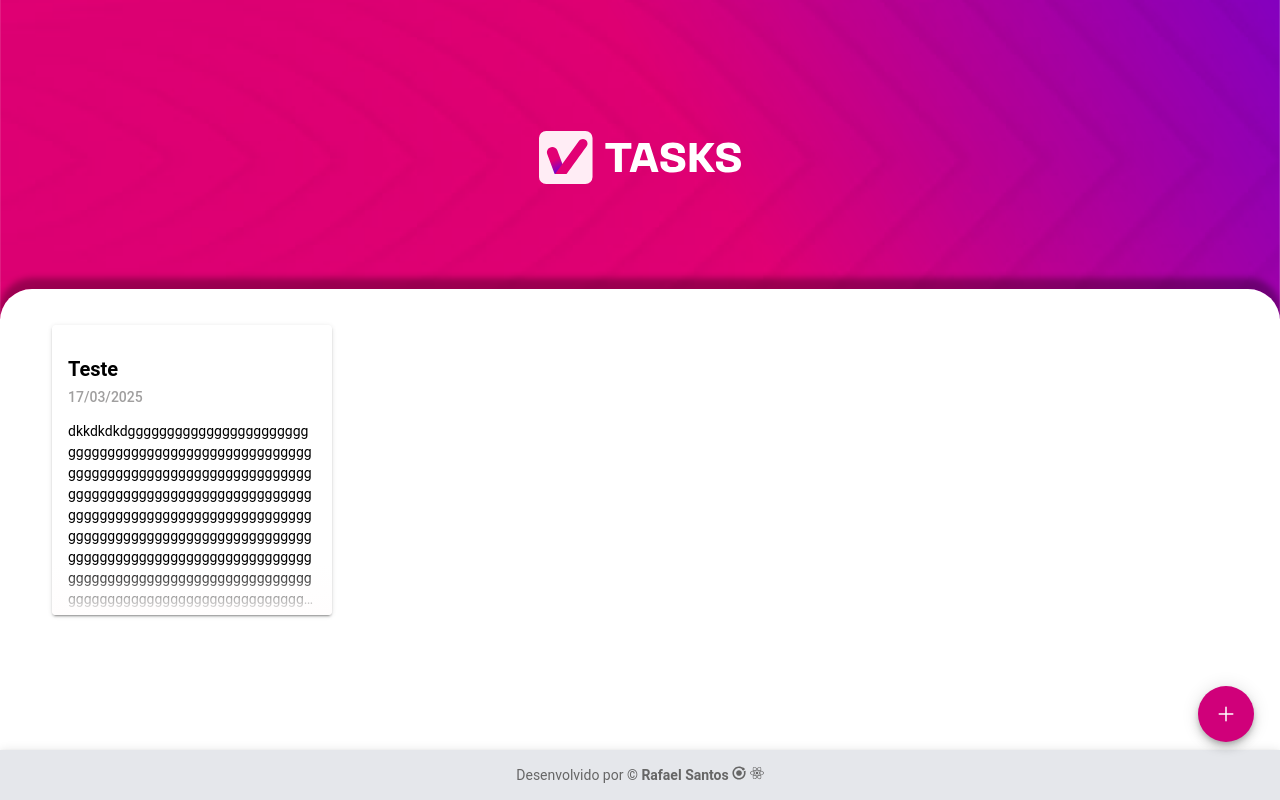
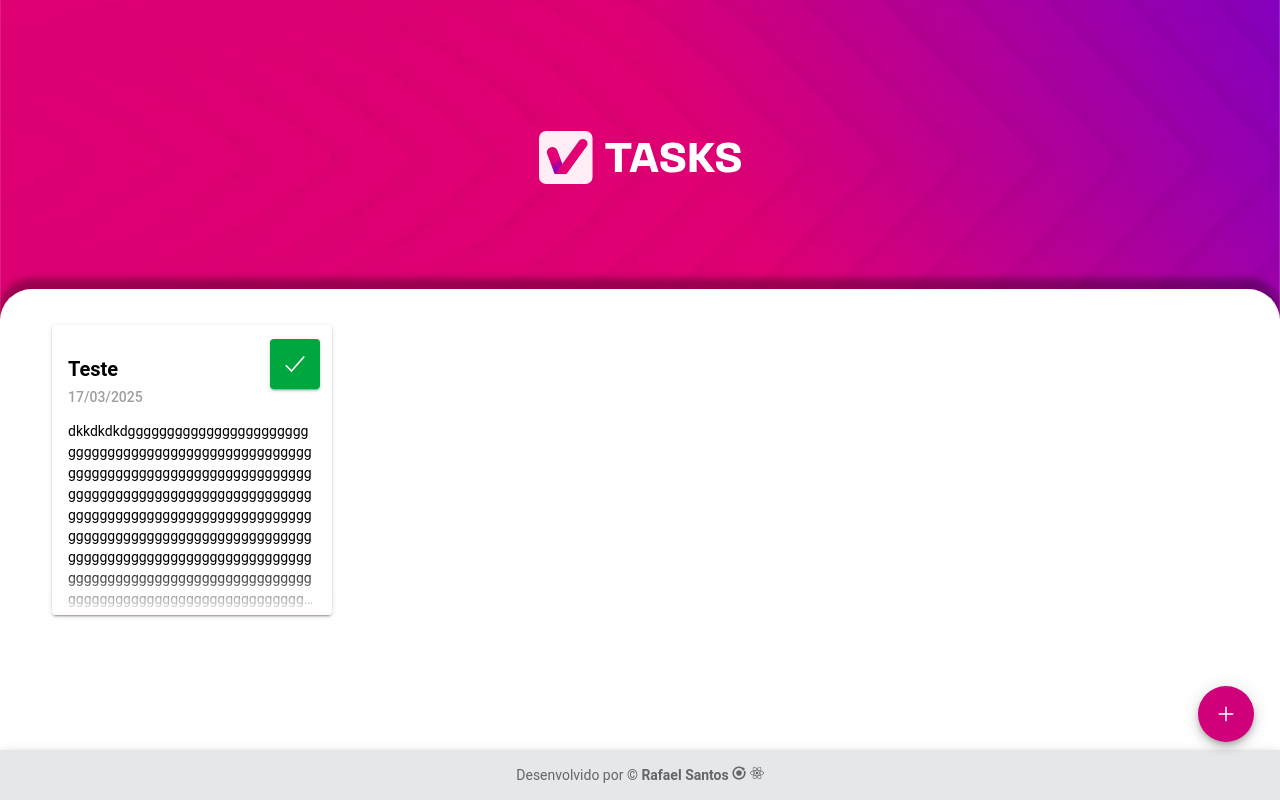
Before and after one commit to RafaelDesenvolvedor1/Tasks-ionic, a React (Vite) app: page / in a window 1280 px wide. Built offline with nearby package versions, Linux system fonts and the light colour scheme.

Commit message:
re position btnChecked in cardTask

```diff
--- a/src/components/Task/BtnTask/index.tsx
+++ b/src/components/Task/BtnTask/index.tsx
@@ -13,7 +13,7 @@ interface Buttons {
 export default ({color, icon, disabled, click}:Buttons) => {
   return (
     <IonCol size="12">
-      <IonButton disabled={disabled} expand="block"  size="large" color={color} onClick={click} >
+      <IonButton disabled={disabled}   size="large" color={color} onClick={click} >
         <IonIcon slot="icon-only" color="light" icon={icon} />
       </IonButton>
     </IonCol>
--- a/src/components/Task/index.tsx
+++ b/src/components/Task/index.tsx
@@ -110,8 +110,8 @@ export default ({ task }: TaskCard) => {
           {task.description}
         </IonCardContent>
 
-        {/* <IonGrid className="containerButtons">
-          <IonRow class="ion-justify-content-center">
+        <IonGrid className="containerButtons">
+          <IonRow>
             <BtnTask
               click={() => checkTask(task.id)}
               color="success"
@@ -119,14 +119,14 @@ export default ({ task }: TaskCard) => {
             />
           </IonRow>
 
-          <IonRow class="ion-justify-content-center">
+          {/* <IonRow class="ion-justify-content-center">
             <BtnTask click={showAlertEdit} color="tertiary" icon={create} />
-          </IonRow>
+          </IonRow> */}
 
-          <IonRow class="ion-justify-content-center">
+          {/* <IonRow class="ion-justify-content-center">
             <BtnTask click={handleRemoveTask} color="danger" icon={trash} />
-          </IonRow>
-        </IonGrid> */}
+          </IonRow> */}
+        </IonGrid>
       </IonCard>
     </IonCol>
   );
--- a/src/components/Task/styles.css
+++ b/src/components/Task/styles.css
@@ -43,5 +43,8 @@ ion-card:hover{
 .containerButtons {
   position: absolute;
   width: 100%;
-  bottom: 0;
+  top: 0;
+  right: 0 !important;
+  display: flex;
+  justify-content: flex-end;
 }
```
